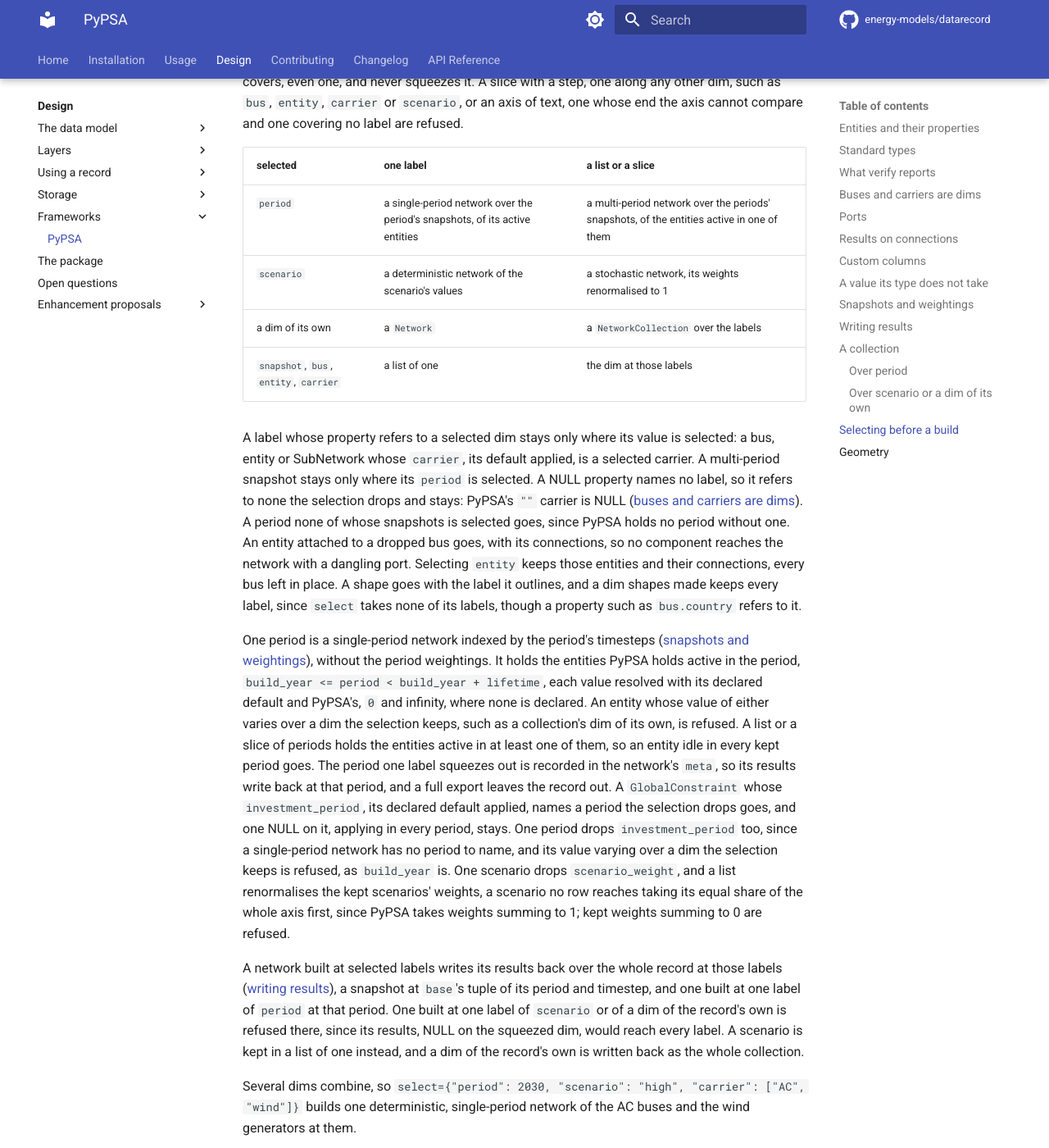
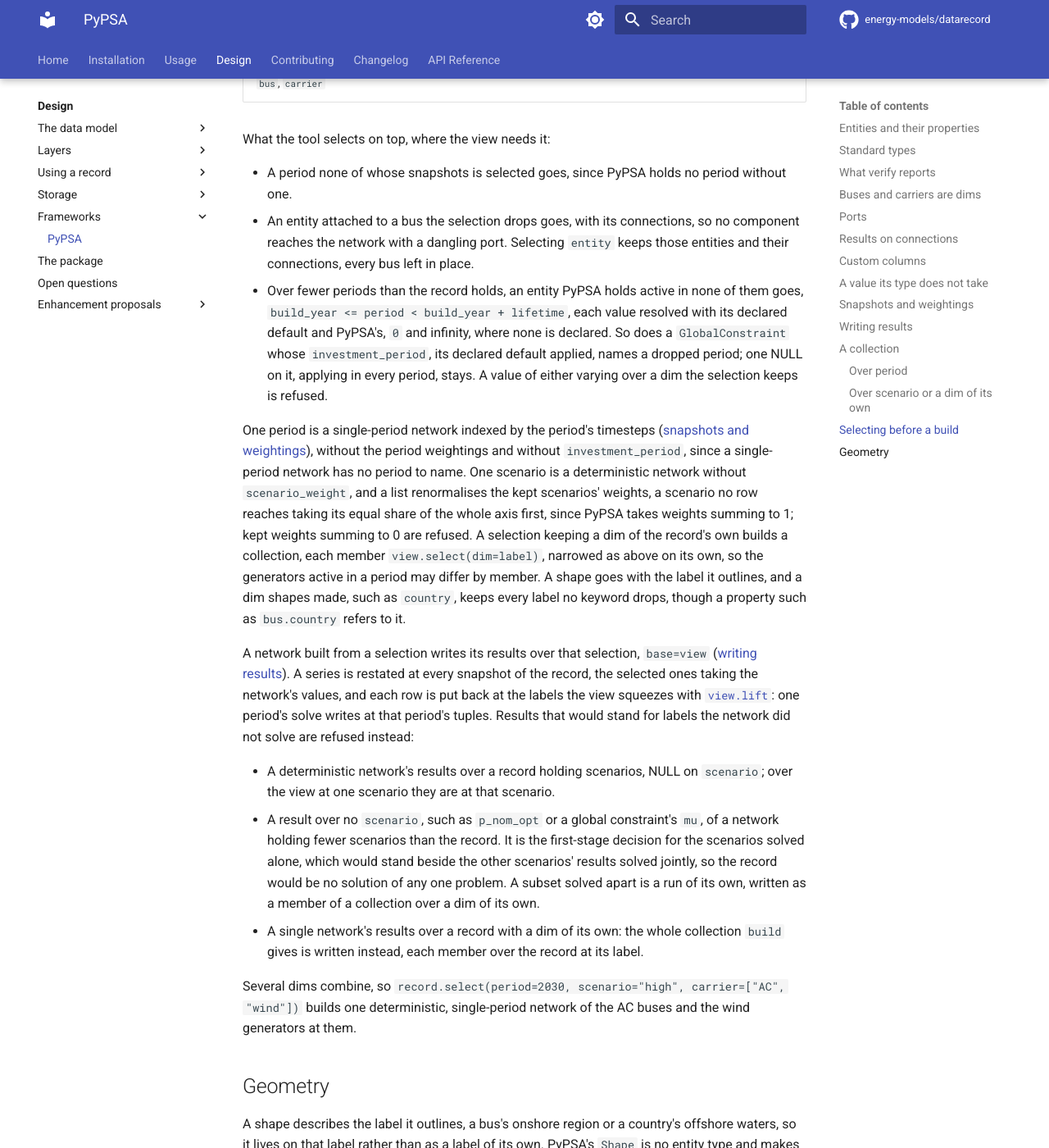
Before and after one commit to energy-models/datarecord, an MkDocs documentation site: the page built from docs/design/tools/pypsa.md, in a window 1280 px wide and 1400 px high, scrolled down 10959 px. Shown: the whole window at 82% size. Built offline with MkDocs 1.6.1 and Material for MkDocs 9.7.7, drawn with Linux system fonts in a browser that asks for light colours; comment, search, counter and statistics services are not loaded; some of the changed text lies outside the part shown.

Commit message:
feat(pypsa): build from a core Selection
`build` and `verify` take `record.select(...)` like any RecordLike; the
tool's own `select=`, `_Selection`, `_propagated` and the period kept in
`n.meta` go. PyPSA's rules are one more `select` on the view: a period
without snapshots, an entity at a dropped bus, entities idle in the
selected periods. A squeeze of any dim but `period`, `scenario` or a dim
of the record's own is refused.

Each collection member is `record.select(dim=label)`, narrowed alone. A
results write takes `base=view` and lifts rows back to its labels; a
collection's results restate each member over `base` at its label. First-
stage results of fewer scenarios than the record holds are refused.

````diff
--- a/docs/design/tools/pypsa.md
+++ b/docs/design/tools/pypsa.md
@@ -207,8 +207,9 @@
 A collection is exported over nothing.
 
 With `results_only=True`, `to_datarecord` presents only what the solve produced.
-It is a thin layer written as a child of `base`, the record the model was built from.
+It is a thin layer written as a child of `base`, the record the model was built from, or the [selection](#selecting-before-a-build) of it, whose record the layer is then written over.
 `base` is required with `results_only`.
+A full export takes a record as `base`, never a selection, since its rows would miss the labels the selection squeezes.
 
 ```python
 inputs = store.commit(w)  # edited inputs are committed first
@@ -225,7 +226,7 @@
 
 A result row that `base` holds and the solve does not write again, such as the `mu_*` duals under `assign_all_duals=False`, is restated as NULL, so no stale value is inherited.
 Only a row at the scenarios, buses, entities and connections the network holds is restated, so a re-solve of a [selection](#selecting-before-a-build) leaves every other label's results to `base`.
-A result over no `scenario`, such as `p_nom_opt`, is one value across every scenario, so a re-solve of some scenarios writes it for all of them.
+A result over no `scenario`, such as `p_nom_opt`, is one value across every scenario, so a re-solve of some scenarios is refused ([selecting before a build](#selecting-before-a-build)).
 A series is written at the network's snapshots, and `base`'s values stand at the others.
 Since `snapshot` is outside `partial`, the layer restates such a series whole, writing `base`'s values at the snapshots it did not solve again.
 Over a multi-period `base`, a result over no `snapshot`, such as `p_nom_opt`, is written for the entities PyPSA holds active in the network's periods alone, `build_year <= period < build_year + lifetime`.
@@ -274,7 +275,7 @@
 A static value counts only from the members holding the entity active in their period, so an entity a member holds idle, such as a generator retired before it, agrees with no one; an entity active in no member takes the value the members holding it agree on.
 Over `base`, a member holds only snapshots, buses and entities that `base` holds, and `base`'s results stand at every period, snapshot and entity no member holds ([writing results](#writing-results)).
 A `base` with a dim of its own is refused, since it builds to a collection rather than the one network the members split.
-A single network over a multi-period `base` may carry any of its investment periods, one built at one period ([selecting before a build](#selecting-before-a-build)) writing at that period, and one carrying fewer than all is written as results.
+A single network over a multi-period `base` may carry any of its investment periods, one built from the selection at one period ([selecting before a build](#selecting-before-a-build)) writing over it at that period, and one carrying fewer than all is written as results.
 
 ```python
 members = pypsa.NetworkCollection({2030: n_2030, 2040: n_2040})
@@ -314,7 +315,8 @@
 A single network's results over such a `base` are refused, since NULL on the dim they would stand over every member's.
 
 `build` gives a record with a dim of its own a `NetworkCollection` indexed by that dim, its labels in axis order.
-Each member is the network a record of the rows at its label would build, a row NULL on the dim reaching every label, and a row at the label standing over it ([the broadcast rule](../model/attributes.md#the-broadcast-rule)).
+Each member is the network of `record.select(dim=label)`, a row NULL on the dim reaching every label, a row at the label standing over it ([the broadcast rule](../model/attributes.md#the-broadcast-rule)), and a label whose property names another label of the dim dropped, as a [selection](../use/selecting.md#what-goes-with-a-dropped-label) drops it.
+A collection's results over a `base` holding its dim restate each member's over `base` at its label, so each label's series stand at the snapshots its member did not solve.
 A record has at most one dim of its own: a `NetworkCollection` has one index, and collections do not nest.
 A dim the network's shapes make, such as `country` ([geometry](#geometry)), is no dim of its own: it indexes no member, and a collection is never over it.
 A collection over a new dim is refused over a `base` that has another, and `verify` reports each dim of its own of a record declaring more than one as an unsupported dim, so `build` refuses it.
@@ -322,56 +324,41 @@
 
 ## Selecting before a build
 
-`build(record, select={...})` builds from a selection of the record's labels, by dim, as xarray's `sel` takes them.
-The selection is the tool's view of the record, not a record of its own: nothing is written, and `verify(record, select=...)` checks the view `build` builds.
+`build` and `verify` take any `RecordLike`, so a network is built from a [selection](../use/selecting.md) of a record: `PyPSA.build(record.select(period=2030))`.
+The selection is the record's, with its rules: one label squeezes the dim, a list, a slice or a partial date string keeps it, and every label referring to a dropped one goes with it.
+The tool adds only what PyPSA needs, as one more `select` on the view.
 
-`period`, `scenario` and the record's dim of its own squeeze at one label: the dim leaves the network.
-Each attribute's rows are those at the label and those NULL on the dim, settled by [the broadcast rule](../model/attributes.md#the-broadcast-rule), as a member of a collection is built.
-An attribute over squeezed dims alone, such as a weighting of the dim, goes with it, and so does a property referring to it.
-A multi-dim loses the coordinate over a squeezed dim, so one `period` leaves `snapshot` over `timestep` alone.
-A list of labels, one label in a list included, keeps the dim at those labels in axis order: an attribute row at another label is dropped, and one NULL on the dim kept.
-`snapshot`, `bus`, `entity` and `carrier` are never squeezed, so one label is a list of one.
-Any other dim, such as `role`, `ctype`, `sub_network`, `line_type`, `transformer_type`, `timestep` or a dim shapes made ([geometry](#geometry)), is refused, as is a dim the record does not declare, a label its axis lacks, an empty list and a selection leaving no snapshot.
+A network is built from a selection squeezing `period`, `scenario` or the record's dim of its own, and `build` and `verify` refuse one squeezing any other dim, such as `snapshot`, `timestep`, `bus`, `entity`, `carrier` or `ctype`, which the network keeps.
+One label of these is written as a list of one, `snapshot=[t]`, as is a timestamp of a multi-period record, `timestep=[t]`, which selects that snapshot in every period holding it.
+A selection holding no snapshot is refused.
 
-A snapshot is selected by its timestamp: a multi-period snapshot's `timestep`, the label otherwise ([snapshots and weightings](#snapshots-and-weightings)).
-Over several periods a timestamp so names its snapshot in every period holding it.
-One key is matched as pandas' `.loc` matches it: a timestamp exactly, and a partial date string, such as `"2013-02"`, naming every label in its span and so keeping the dim, as xarray's `sel` does.
-A key in a list is matched exactly, read as `pd.Timestamp` reads it on a datetime axis.
+| selected                                 | one label                                                                   | a list, a slice or a partial date                                                         |
+| ---------------------------------------- | --------------------------------------------------------------------------- | ----------------------------------------------------------------------------------------- |
+| `period`                                 | a single-period network over the period's snapshots, of its active entities | a multi-period network over the periods' snapshots, of the entities active in one of them |
+| `scenario`                               | a deterministic network of the scenario's values                            | a stochastic network, its weights renormalised to 1                                       |
+| a dim of its own                         | a `Network`                                                                 | a `NetworkCollection` over the labels                                                     |
+| `snapshot`, `timestep`, `bus`, `carrier` | refused                                                                     | the dim at those labels                                                                   |
 
-A slice, `slice(start, stop)`, selects along an ordered axis: `snapshot` by timestamp, `period`, and a dim of the record's own whose labels are numbers or datetimes.
-It is pandas' label slice: both ends inclusive, `None` an open end, and a partial date string covering its span, so `slice("2013-02", "2013-03")` is February and March.
-A slice keeps the dim at the labels it covers, even one, and never squeezes it.
-A slice with a step, one along any other dim, such as `bus`, `entity`, `carrier` or `scenario`, or an axis of text, one whose end the axis cannot compare and one covering no label are refused.
+What the tool selects on top, where the view needs it:
 
-| selected                               | one label                                                                   | a list or a slice                                                                         |
-| -------------------------------------- | --------------------------------------------------------------------------- | ----------------------------------------------------------------------------------------- |
-| `period`                               | a single-period network over the period's snapshots, of its active entities | a multi-period network over the periods' snapshots, of the entities active in one of them |
-| `scenario`                             | a deterministic network of the scenario's values                            | a stochastic network, its weights renormalised to 1                                       |
-| a dim of its own                       | a `Network`                                                                 | a `NetworkCollection` over the labels                                                     |
-| `snapshot`, `bus`, `entity`, `carrier` | a list of one                                                               | the dim at those labels                                                                   |
+- A period none of whose snapshots is selected goes, since PyPSA holds no period without one.
+- An entity attached to a bus the selection drops goes, with its connections, so no component reaches the network with a dangling port. Selecting `entity` keeps those entities and their connections, every bus left in place.
+- Over fewer periods than the record holds, an entity PyPSA holds active in none of them goes, `build_year <= period < build_year + lifetime`, each value resolved with its declared default and PyPSA's, `0` and infinity, where none is declared. So does a `GlobalConstraint` whose `investment_period`, its declared default applied, names a dropped period; one NULL on it, applying in every period, stays. A value of either varying over a dim the selection keeps is refused.
 
-A label whose property refers to a selected dim stays only where its value is selected: a bus, entity or SubNetwork whose `carrier`, its default applied, is a selected carrier.
-A multi-period snapshot stays only where its `period` is selected.
-A NULL property names no label, so it refers to none the selection drops and stays: PyPSA's `""` carrier is NULL ([buses and carriers are dims](#buses-and-carriers-are-dims)).
-A period none of whose snapshots is selected goes, since PyPSA holds no period without one.
-An entity attached to a dropped bus goes, with its connections, so no component reaches the network with a dangling port.
-Selecting `entity` keeps those entities and their connections, every bus left in place.
-A shape goes with the label it outlines, and a dim shapes made keeps every label, since `select` takes none of its labels, though a property such as `bus.country` refers to it.
+One period is a single-period network indexed by the period's timesteps ([snapshots and weightings](#snapshots-and-weightings)), without the period weightings and without `investment_period`, since a single-period network has no period to name.
+One scenario is a deterministic network without `scenario_weight`, and a list renormalises the kept scenarios' weights, a scenario no row reaches taking its equal share of the whole axis first, since PyPSA takes weights summing to 1; kept weights summing to 0 are refused.
+A selection keeping a dim of the record's own builds a collection, each member `view.select(dim=label)`, narrowed as above on its own, so the generators active in a period may differ by member.
+A shape goes with the label it outlines, and a dim shapes made, such as `country`, keeps every label no keyword drops, though a property such as `bus.country` refers to it.
 
-One period is a single-period network indexed by the period's timesteps ([snapshots and weightings](#snapshots-and-weightings)), without the period weightings.
-It holds the entities PyPSA holds active in the period, `build_year <= period < build_year + lifetime`, each value resolved with its declared default and PyPSA's, `0` and infinity, where none is declared.
-An entity whose value of either varies over a dim the selection keeps, such as a collection's dim of its own, is refused.
-A list or a slice of periods holds the entities active in at least one of them, so an entity idle in every kept period goes.
-The period one label squeezes out is recorded in the network's `meta`, so its results write back at that period, and a full export leaves the record out.
-A `GlobalConstraint` whose `investment_period`, its declared default applied, names a period the selection drops goes, and one NULL on it, applying in every period, stays.
-One period drops `investment_period` too, since a single-period network has no period to name, and its value varying over a dim the selection keeps is refused, as `build_year` is.
-One scenario drops `scenario_weight`, and a list renormalises the kept scenarios' weights, a scenario no row reaches taking its equal share of the whole axis first, since PyPSA takes weights summing to 1; kept weights summing to 0 are refused.
+A network built from a selection writes its results over that selection, `base=view` ([writing results](#writing-results)).
+A series is restated at every snapshot of the record, the selected ones taking the network's values, and each row is put back at the labels the view squeezes with [`view.lift`](../use/selecting.md#lifting-rows-back-to-the-base): one period's solve writes at that period's tuples.
+Results that would stand for labels the network did not solve are refused instead:
 
-A network built at selected labels writes its results back over the whole record at those labels ([writing results](#writing-results)), a snapshot at `base`'s tuple of its period and timestep, and one built at one label of `period` at that period.
-One built at one label of `scenario` or of a dim of the record's own is refused there, since its results, NULL on the squeezed dim, would reach every label.
-A scenario is kept in a list of one instead, and a dim of the record's own is written back as the whole collection.
+- A deterministic network's results over a record holding scenarios, NULL on `scenario`; over the view at one scenario they are at that scenario.
+- A result over no `scenario`, such as `p_nom_opt` or a global constraint's `mu`, of a network holding fewer scenarios than the record. It is the first-stage decision for the scenarios solved alone, which would stand beside the other scenarios' results solved jointly, so the record would be no solution of any one problem. A subset solved apart is a run of its own, written as a member of a collection over a dim of its own.
+- A single network's results over a record with a dim of its own: the whole collection `build` gives is written instead, each member over the record at its label.
 
-Several dims combine, so `select={"period": 2030, "scenario": "high", "carrier": ["AC", "wind"]}` builds one deterministic, single-period network of the AC buses and the wind generators at them.
+Several dims combine, so `record.select(period=2030, scenario="high", carrier=["AC", "wind"])` builds one deterministic, single-period network of the AC buses and the wind generators at them.
 
 ## Geometry
 
````
Also changed, not shown: CHANGELOG.md (+22 -24 lines), docs/usage/tools.md (+24 -14 lines), 2 other files.
